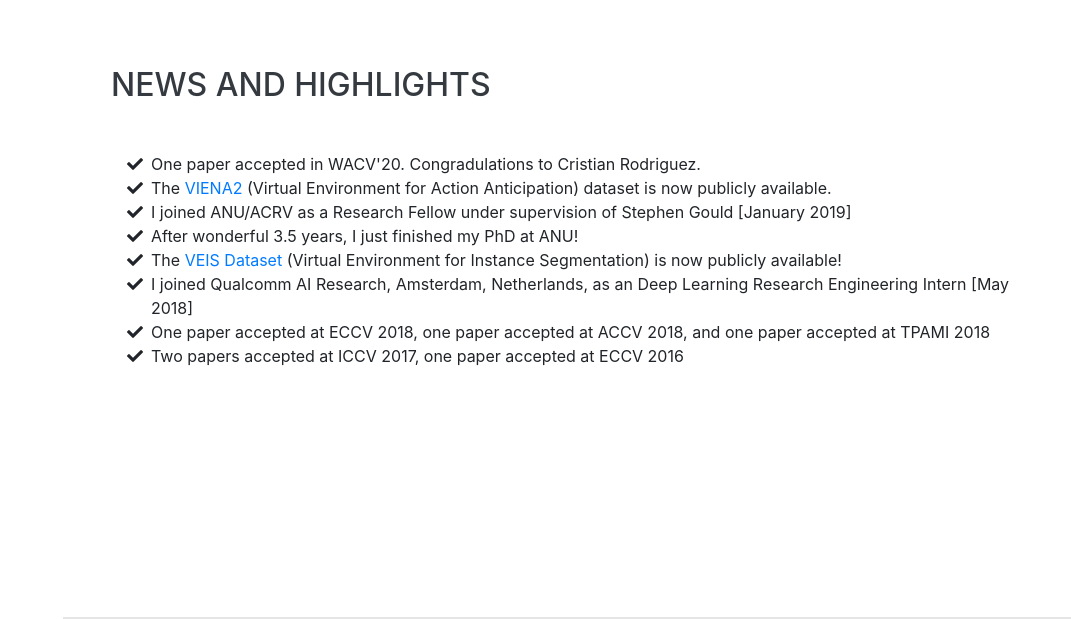
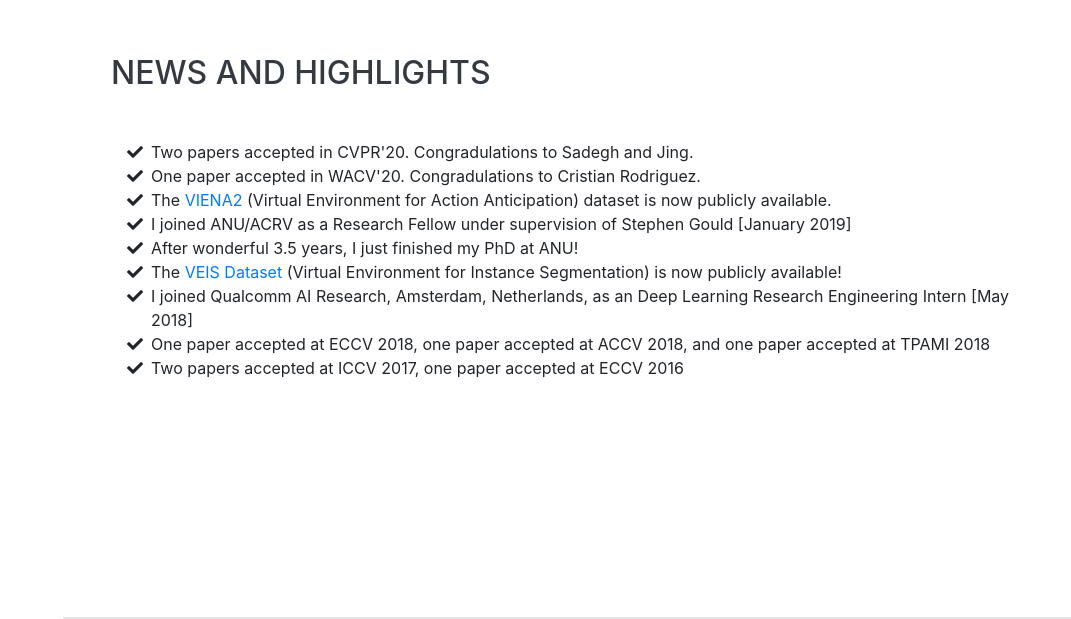
Before and after one commit to fatemeh-slh/fatemeh-slh.github.io, a website with bundled scripts: page index.html in a window 1280 px wide. Shown: the part 3387-4006 px from the top of the page, without its empty margins (209-1280 px from the left). Built offline with nearby package versions, Linux system fonts and the light colour scheme; a web font is replaced by a local one.

Commit message:
Update index.html

```diff
--- a/index.html
+++ b/index.html
@@ -255,6 +255,10 @@
         <ul class="fa-ul mb-0">
 <!-- news -->
           <li><i class="fa-li fa fa-check"></i>
+          Two papers accepted in CVPR'20. Congradulations to Sadegh and Jing.
+          <li>
+<!-- news -->
+          <li><i class="fa-li fa fa-check"></i>
           One paper accepted in WACV'20. Congradulations to Cristian Rodriguez.
           <li>
 <!-- news -->
```
